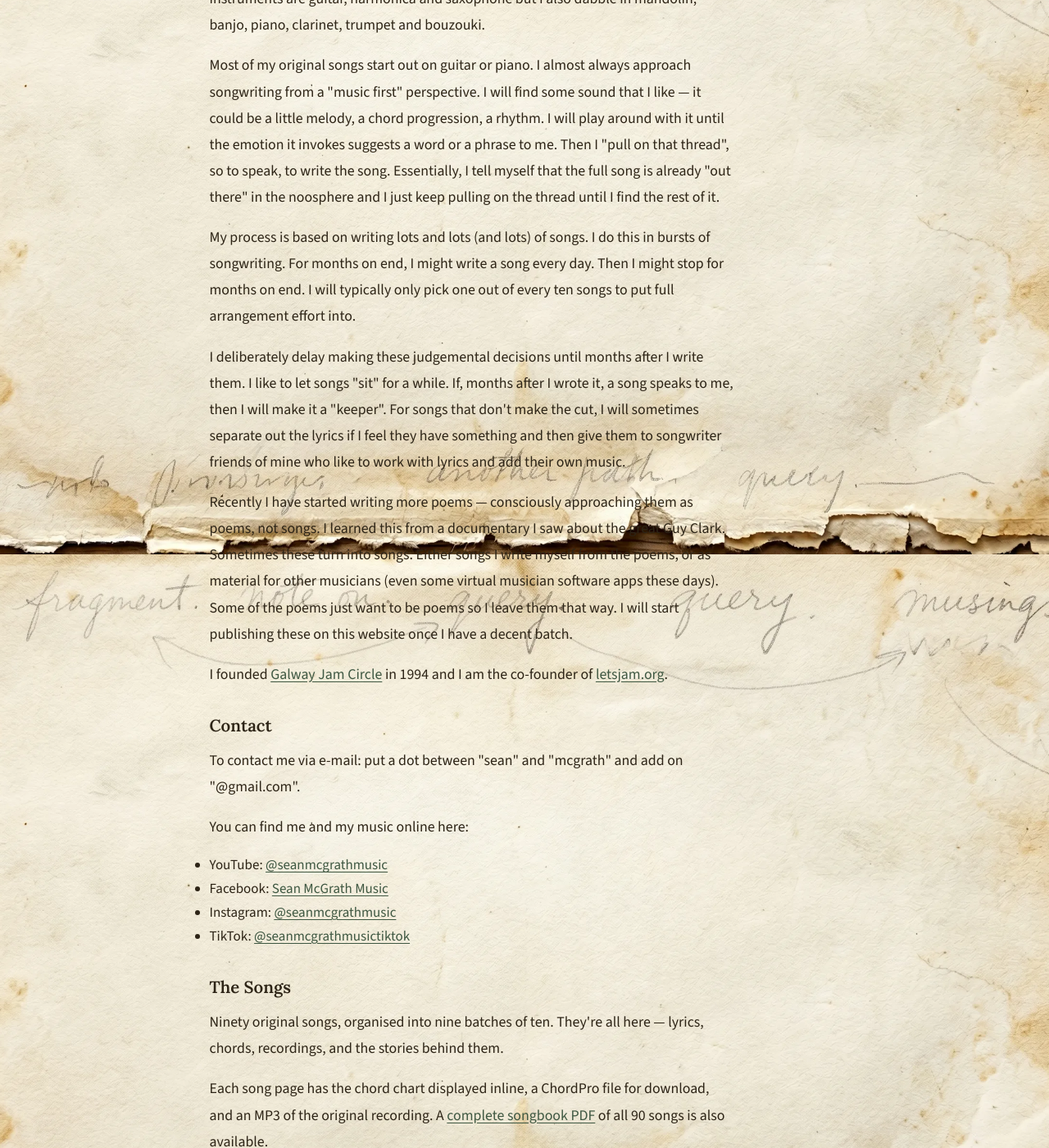
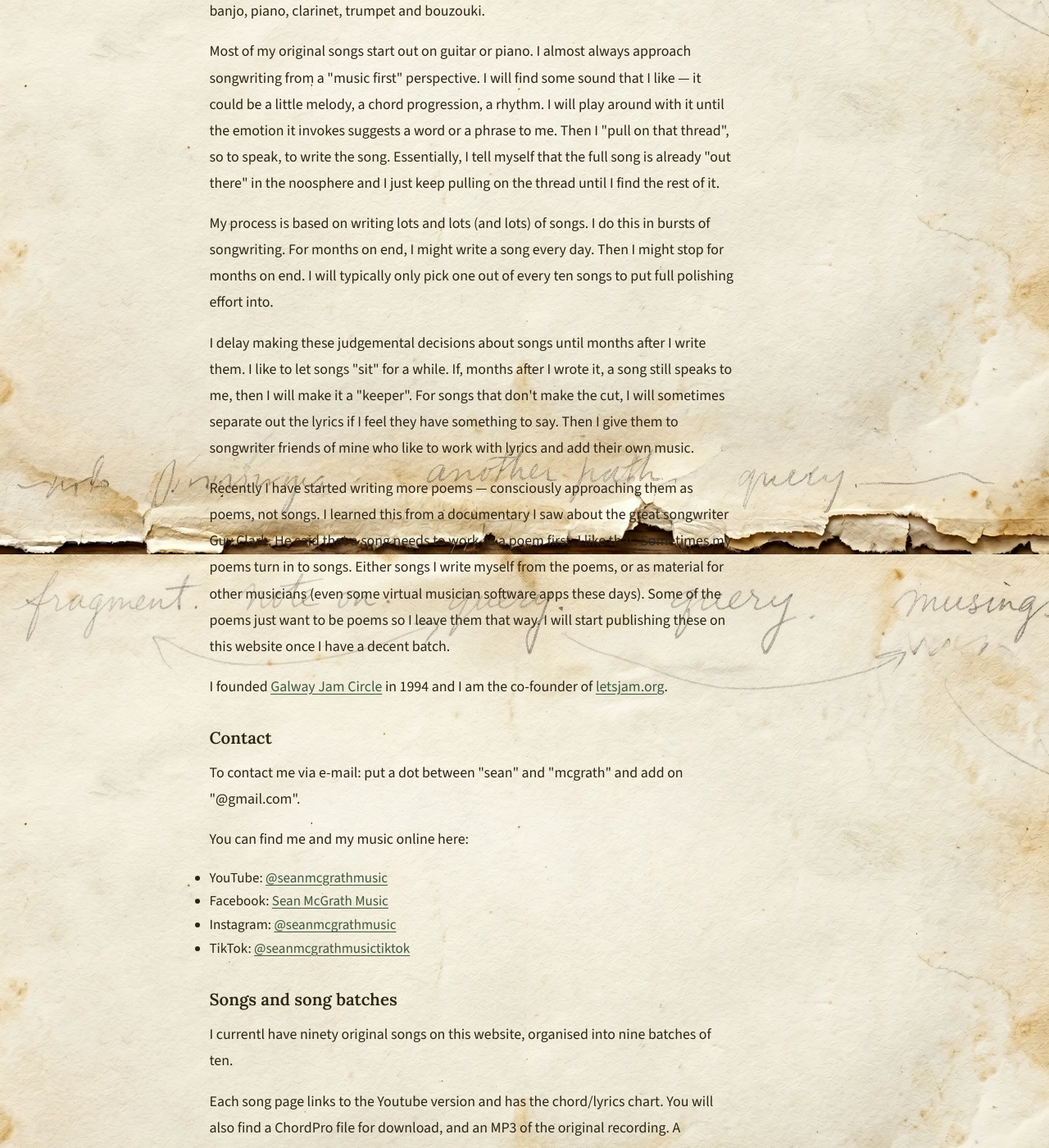
Before and after one commit to seanmcgrath42/seanmcgrathmusic.com, a Jekyll site: the page built from about/index.html, in a window 1280 px wide and 1400 px high, scrolled down 1124 px. Shown: the whole window at 82% size. Built offline with Jekyll 4.4.1, drawn with Linux system fonts in a browser that asks for light colours; some of the changed text lies outside the part shown.

Commit message:
Update About page bio with Sean's edits
Co-Authored-By: Claude Sonnet 4.6 <noreply@anthropic.com>

```diff
--- a/about/index.html
+++ b/about/index.html
@@ -8,9 +8,7 @@ title: About
 
   <p>I am a hobbyist singer/songwriter based in Galway, Ireland.</p>
 
-  <p>All my songs are released under a <a href="https://creativecommons.org/licenses/by/4.0/" target="_blank" rel="noopener">Creative Commons Attribution 4.0 (CC BY)</a> licence. Basically, this means they are free to use in any way you like. Download them, share them with friends (or enemies), create your own versions of them if you are a singer/musician, etc.</p>
-
-  <p>All I ask, and all the licence requires, is that you acknowledge the source.</p>
+  <p>All my songs are released under a <a href="https://creativecommons.org/licenses/by/4.0/" target="_blank" rel="noopener">Creative Commons Attribution 4.0 (CC BY)</a> licence. Basically, this means they are free to use in any way you like. Download them, share them with friends (or enemies), create your own versions of them if you are a singer/musician, etc. All I ask, and all the licence requires, is that you acknowledge the source.</p>
 
   <p>My songs cover all sorts of topics and are in a variety of styles. Some are thematically abstract and some are very literal. Some are very auto-biographical and some are not auto-biographical at all. I don't feel qualified to say for sure what category any of my songs fit into.</p>
 
@@ -24,11 +22,11 @@ title: About
 
   <p>Most of my original songs start out on guitar or piano. I almost always approach songwriting from a "music first" perspective. I will find some sound that I like — it could be a little melody, a chord progression, a rhythm. I will play around with it until the emotion it invokes suggests a word or a phrase to me. Then I "pull on that thread", so to speak, to write the song. Essentially, I tell myself that the full song is already "out there" in the noosphere and I just keep pulling on the thread until I find the rest of it.</p>
 
-  <p>My process is based on writing lots and lots (and lots) of songs. I do this in bursts of songwriting. For months on end, I might write a song every day. Then I might stop for months on end. I will typically only pick one out of every ten songs to put full arrangement effort into.</p>
+  <p>My process is based on writing lots and lots (and lots) of songs. I do this in bursts of songwriting. For months on end, I might write a song every day. Then I might stop for months on end. I will typically only pick one out of every ten songs to put full polishing effort into.</p>
 
-  <p>I deliberately delay making these judgemental decisions until months after I write them. I like to let songs "sit" for a while. If, months after I wrote it, a song speaks to me, then I will make it a "keeper". For songs that don't make the cut, I will sometimes separate out the lyrics if I feel they have something and then give them to songwriter friends of mine who like to work with lyrics and add their own music.</p>
+  <p>I delay making these judgemental decisions about songs until months after I write them. I like to let songs "sit" for a while. If, months after I wrote it, a song still speaks to me, then I will make it a "keeper". For songs that don't make the cut, I will sometimes separate out the lyrics if I feel they have something to say. Then I give them to songwriter friends of mine who like to work with lyrics and add their own music.</p>
 
-  <p>Recently I have started writing more poems — consciously approaching them as poems, not songs. I learned this from a documentary I saw about the great Guy Clark. Sometimes these turn into songs. Either songs I write myself from the poems, or as material for other musicians (even some virtual musician software apps these days). Some of the poems just want to be poems so I leave them that way. I will start publishing these on this website once I have a decent batch.</p>
+  <p>Recently I have started writing more poems — consciously approaching them as poems, not songs. I learned this from a documentary I saw about the great songwriter Guy Clark. He said that a song needs to work as a poem first. I like that. Sometimes my poems turn in to songs. Either songs I write myself from the poems, or as material for other musicians (even some virtual musician software apps these days). Some of the poems just want to be poems so I leave them that way. I will start publishing these on this website once I have a decent batch.</p>
 
   <p>I founded <a href="https://galwayjamcircle.com" target="_blank" rel="noopener">Galway Jam Circle</a> in 1994 and I am the co-founder of <a href="https://letsjam.org" target="_blank" rel="noopener">letsjam.org</a>.</p>
 
@@ -42,8 +40,8 @@ title: About
     <li>TikTok: <a href="https://www.tiktok.com/@seanmcgrathmusictiktok" target="_blank" rel="noopener">@seanmcgrathmusictiktok</a></li>
   </ul>
 
-  <h2>The Songs</h2>
-  <p>Ninety original songs, organised into nine batches of ten. They're all here — lyrics, chords, recordings, and the stories behind them.</p>
-  <p>Each song page has the chord chart displayed inline, a ChordPro file for download, and an MP3 of the original recording. A <a href="{{ '/assets/' | relative_url }}{{ site.songbook_pdf }}" download="songs1_to_90.pdf">complete songbook PDF</a> of all 90 songs is also available.</p>
+  <h2>Songs and song batches</h2>
+  <p>I currentl have ninety original songs on this website, organised into nine batches of ten.</p>
+  <p>Each song page links to the Youtube version and has the chord/lyrics chart. You will also find a ChordPro file for download, and an MP3 of the original recording. A <a href="{{ '/assets/' | relative_url }}{{ site.songbook_pdf }}" download="songs1_to_90.pdf">complete songbook PDF</a> of all 90 songs is also available.</p>
 
 </div>
```
